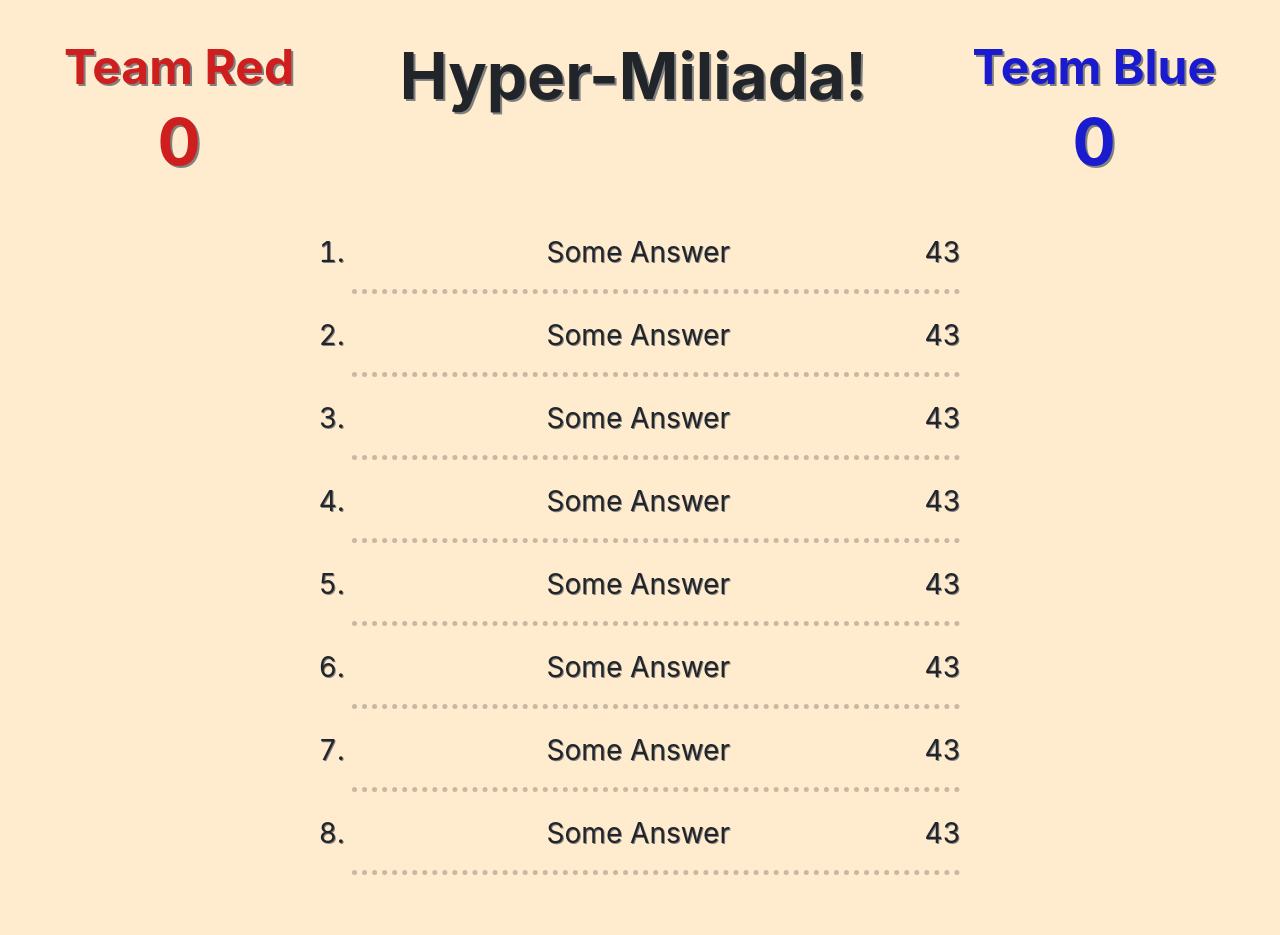
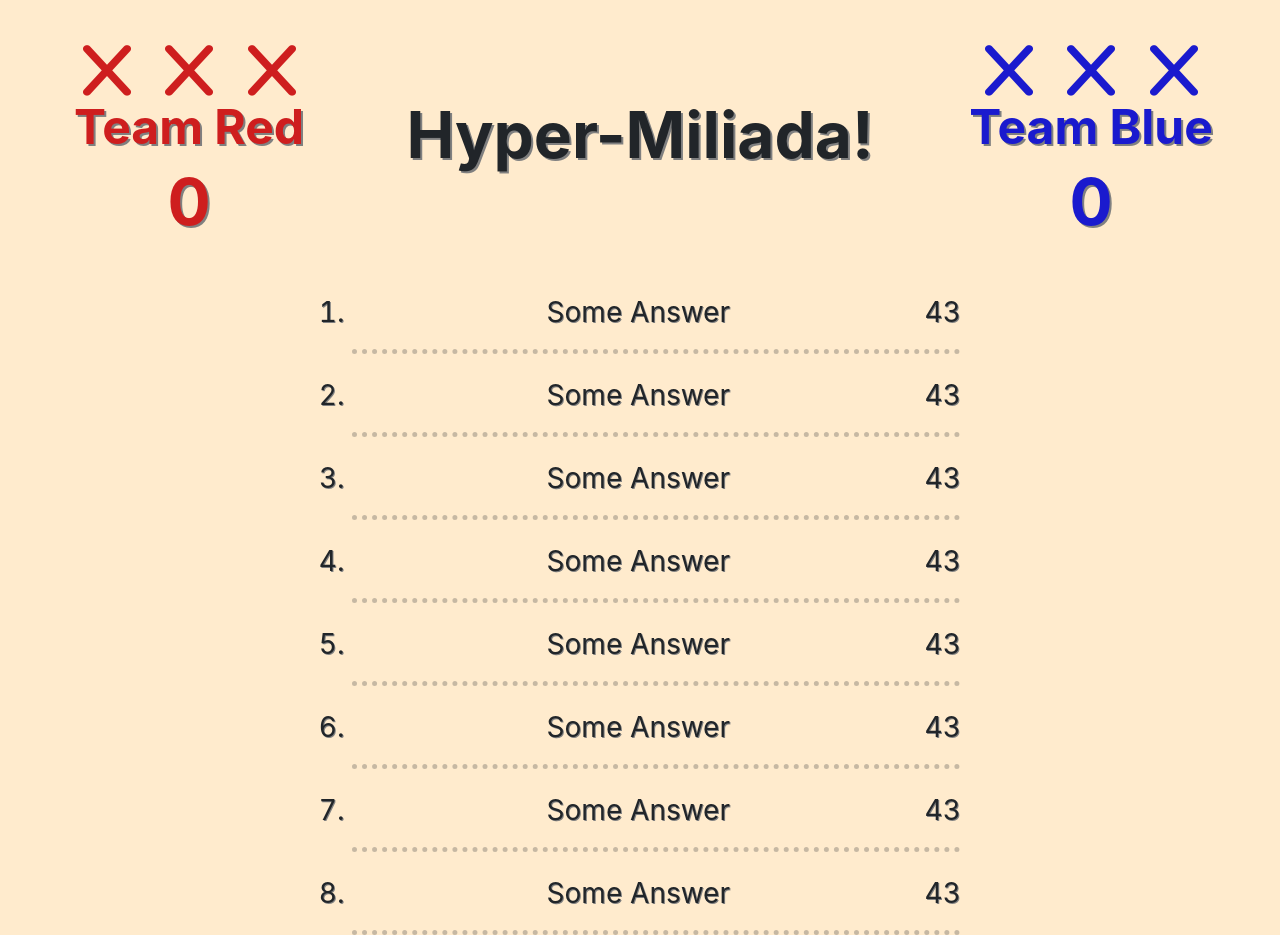
Before and after one commit to VeryHotShark/family-feud, an Electron app: page src/view.html in a window 1280 px wide. Before the commit the page ends 875 px from the top, so only its background shows below. Drawn offline with nearby package versions, Linux system fonts and the light colour scheme.

Commit message:
Updated X couter

```diff
--- a/src/view.css
+++ b/src/view.css
@@ -46,7 +46,7 @@ hr {
     padding-top: 3%;
     display: flex;
     justify-content: space-between;
-    align-items: flex-start;
+    align-items: center;
 }
 
 .answer-container {
@@ -76,3 +76,13 @@ hr {
 #title {
     /* display: none; */
 }
+
+.icons {
+    height: 60px;
+    width: 250px;
+}
+
+i {
+    margin: 0 15px;
+    transform: scale(1, 0.9);
+}
--- a/src/view.html
+++ b/src/view.html
@@ -3,6 +3,14 @@
 <head>
     <meta charset="UTF-8">
     <title>Player View</title>
+    <link
+      rel="stylesheet"
+      href="../node_modules/@fortawesome/fontawesome-free/css/fontawesome.css"
+    />
+    <link
+      rel="stylesheet"
+      href="../node_modules/@fortawesome/fontawesome-free/css/solid.css"
+    />
     <link
       rel="stylesheet"
       href="../node_modules/bootstrap/dist/css/bootstrap.min.css"
@@ -12,11 +20,21 @@
 <body>
     <div class="main-container">
         <div class="team red">
+            <div class="icons">
+                <i class="fa-solid fa-x fa-4x"></i>
+                <i class="fa-solid fa-x fa-4x"></i>
+                <i class="fa-solid fa-x fa-4x"></i>
+            </div>
             <h2>Team Red</h2>
-            <h1 id="points-red" class="team-points red">0</h1>
+            <h1 id="points-red" class="team-points">0</h1>
         </div>
         <h1 id="title">Hyper-Miliada!</h1>
         <div class="team blue">
+            <div class="icons">
+                <i class="fa-solid fa-x fa-4x"></i>
+                <i class="fa-solid fa-x fa-4x"></i>
+                <i class="fa-solid fa-x fa-4x"></i>
+            </div>
             <h2>Team Blue</h2>
             <h1 id="points-blue" class="team-points blue">0</h1>
         </div>
```
